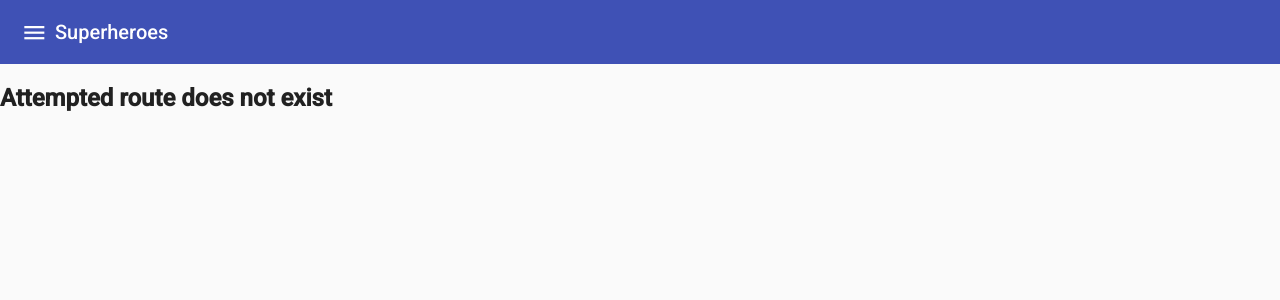
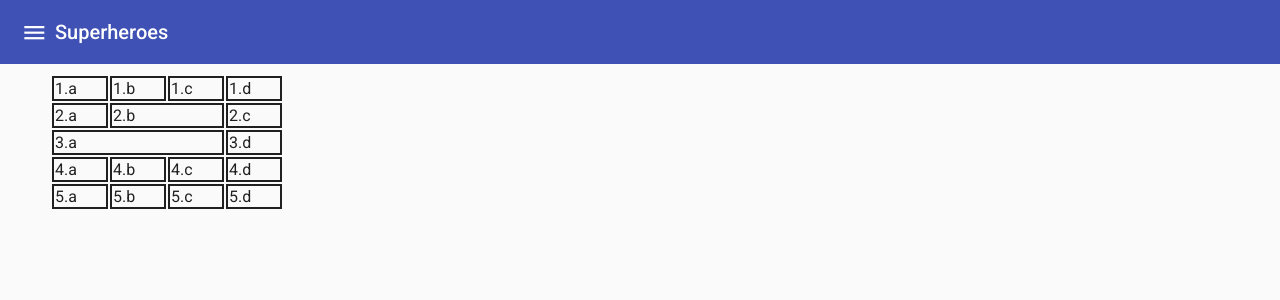
Before and after one commit to kvkirthy/superheroes, an Angular app: page /samples/chapter5 in a window 1280 px wide. Shown: the top 300 px of the page. Built offline with nearby package versions, Linux system fonts and the light colour scheme; what @angular/material-moment-adapter would draw is missing.

Commit message:
Chapter5 added

```diff
--- a/src/app/app-routing.module.ts
+++ b/src/app/app-routing.module.ts
@@ -11,6 +11,7 @@ import { SuperheroNewListComponent } from './superheroes-material-design/superhe
 import { SuperheroGridListComponent } from './superheroes-material-design/superhero-grid-list/superhero-grid-list.component';
 import { HomeComponent } from './superheroes-material-design/home/home.component';
 import { Chapter4Component } from './code-samples/chapter4/chapter4.component';
+import { Chapter5Component } from './code-samples/chapter5/chapter5.component';
 
 let routes: Routes = [
   {
@@ -51,6 +52,10 @@ routes = routes.concat([
   {
     path: "samples/chapter4",
     component: Chapter4Component
+  },
+  {
+    path: "samples/chapter5",
+    component: Chapter5Component
   }
 ]);
 
--- /dev/null
+++ b/src/app/code-samples/chapter5/chapter5.component.css
@@ -0,0 +1,8 @@
+table{
+    margin: 10px 10px 10px 50px;
+}
+
+td{
+    width: 50px;
+    border: 2px solid;
+}
--- /dev/null
+++ b/src/app/code-samples/chapter5/chapter5.component.html
@@ -0,0 +1,27 @@
+<table>
+  <tr>
+    <td>1.a</td>
+    <td>1.b</td>
+    <td>1.c</td>
+    <td>1.d</td>
+  </tr>
+  <tr>
+    <td>2.a</td>
+    <td [attr.colspan]="spanTwoCells">2.b</td>
+    <td>2.c</td>
+  </tr>
+  <tr>
+    <td colspan="3">3.a</td>
+    <td>3.d</td>
+  </tr>  <tr>
+    <td>4.a</td>
+    <td>4.b</td>
+    <td>4.c</td>
+    <td>4.d</td>
+  </tr>  <tr>
+    <td>5.a</td>
+    <td>5.b</td>
+    <td>5.c</td>
+    <td>5.d</td>
+  </tr>
+</table>
--- /dev/null
+++ b/src/app/code-samples/chapter5/chapter5.component.ts
@@ -0,0 +1,17 @@
+import { Component, OnInit } from '@angular/core';
+
+@Component({
+  selector: 'app-chapter5',
+  templateUrl: './chapter5.component.html',
+  styleUrls: ['./chapter5.component.css']
+})
+export class Chapter5Component implements OnInit {
+
+  spanTwoCells = "2";
+
+  constructor() { }
+
+  ngOnInit() {
+  }
+
+}
--- a/src/app/code-samples/code-samples.module.ts
+++ b/src/app/code-samples/code-samples.module.ts
@@ -4,9 +4,10 @@ import { Chapter4Component } from './chapter4/chapter4.component';
 import { MatSidenavModule } from '@angular/material/sidenav';
 import { MatCardModule } from '@angular/material/card';
 import { MatIconModule } from '@angular/material/icon';
+import { Chapter5Component } from './chapter5/chapter5.component';
 
 @NgModule({
-  declarations: [Chapter4Component],
+  declarations: [Chapter4Component, Chapter5Component],
   imports: [
     CommonModule,
     MatSidenavModule,
```
Also changed, not shown: 1 other file (tests, documents, lock files or other folders).
